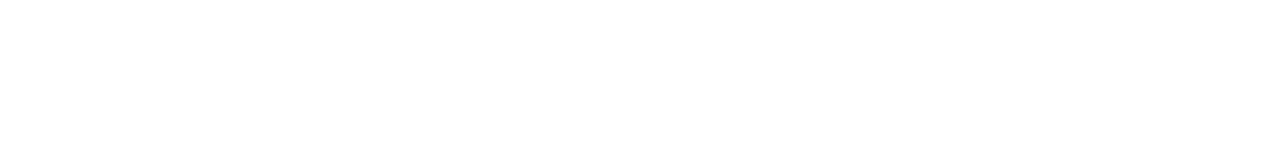
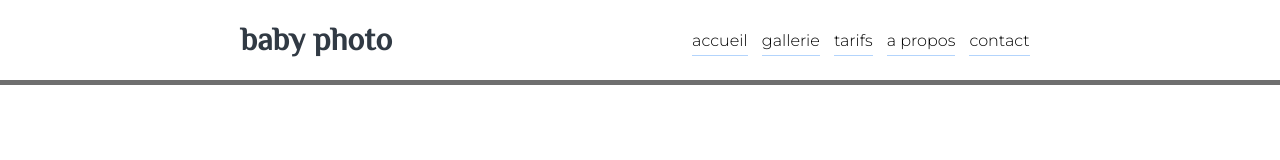
Before and after one commit to Safia5/sitebb, a website built with Parcel: page index.html in a window 1280 px wide. Built offline with nearby package versions, Linux system fonts and the light colour scheme.

Commit message:
modification nav

```diff
--- a/css/main.css
+++ b/css/main.css
@@ -1,3 +1,69 @@
+@import url('https://fonts.googleapis.com/css2?family=Montserrat:ital,wght@0,300;1,200;1,300&display=swap');
+@import url('https://fonts.googleapis.com/css2?family=Philosopher&display=swap');
+
+body{
+    margin: 0;
+    padding: 0;
+    font-family:"Montserrat", sans-serif;
+}
+nav{
+    display: flex;
+    flex-wrap:wrap;
+    justify-content: center;
+    align-items: center;
+    border-bottom: 5px solid#6f6f6f;
+}
+nav h1{
+  color: rgb(49, 58, 68); ;
+  font-family: "Philosopher", sans-serif;
+}
+nav .onglets{
+  margin-top: 3px;
+  margin-left: 300px;
+}
+nav .onglets a{
+  text-decoration: none;
+  color: #000;
+  margin-right: 10px;
+  border-bottom: 1px solid #b3d4fc;
+  padding-bottom: 5px;
+}
+
+@media screen and (max-width:680px){
+  nav .onglets{
+    margin-left: 0px;
+    margin-bottom: 20px;
+  }
+}
+
+
+
+
+
+
+
+
+
+
+
+
+
+
+
+
+
+
+
+
+
+
+
+
+
+
+
+
+
 /*! HTML5 Boilerplate v8.0.0 | MIT License | https://html5boilerplate.com/ */
 
 /* main.css 2.1.0 | MIT License | https://github.com/h5bp/main.css#readme */
--- a/index.html
+++ b/index.html
@@ -1,9 +1,10 @@
 <!doctype html>
-<html class="no-js" lang="">
+<html class="no-js" lang="fr">
 
 <head>
   <meta charset="utf-8">
-  <title>developpeur web junior</title>
+  <title>site vitrine</title>
+  <link rel="index.html" href="main.css">
   <meta name="description" content="">
   <meta name="viewport" content="width=device-width, initial-scale=1">
 
@@ -23,8 +24,17 @@
 </head>
 
 <body>
+  <!-- Add your site or application content here -->
+  <nav>
+    <h1>baby photo</h1>
+    <section class="onglets">
+    <a href="">accueil</a>
+    <a href="">gallerie</a>
+    <a href="">tarifs</a>
+    <a href="">a propos</a>
+    <a href="">contact</a>
+  </nav>
 
-  <!-- Add your site or application content here -->
 
 
 
```
